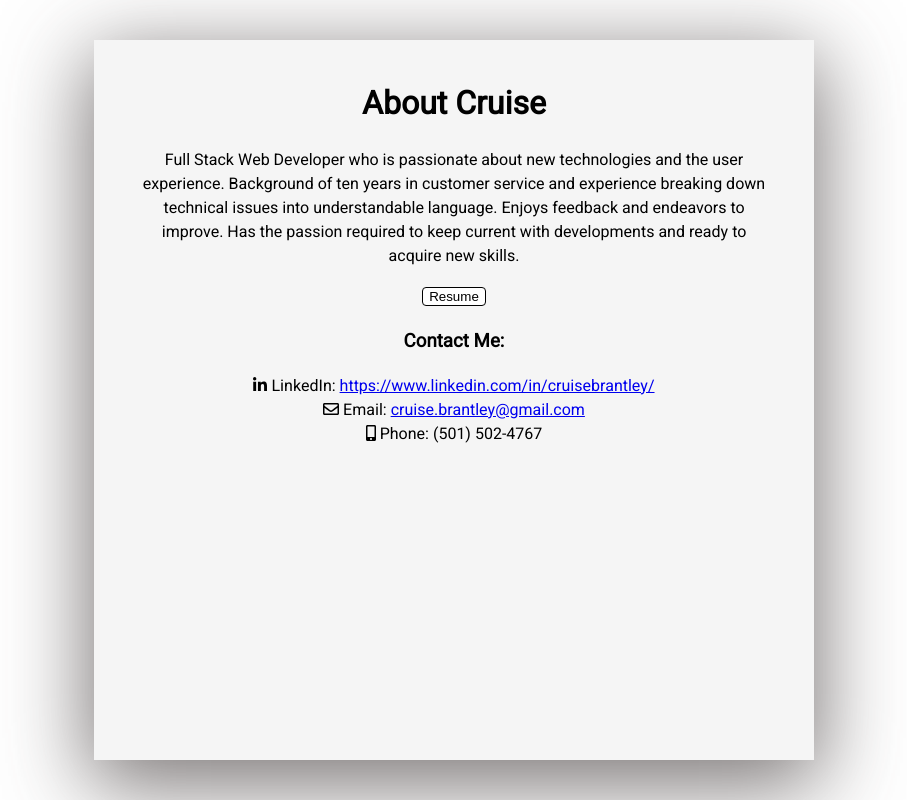
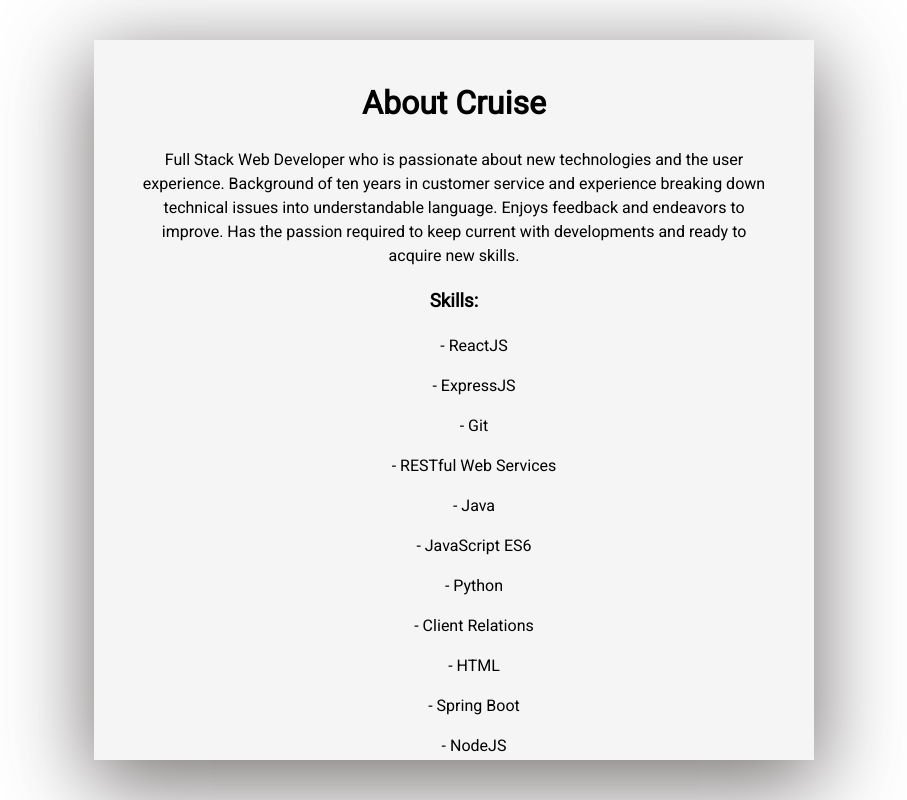
Before and after one commit to CruiseBrantley/portfolio, a React (Create React App) app: page /bio in a window 1280 px wide. Shown: the whole page, without its empty margins (186-1093 px from the left). Built offline with nearby package versions, Linux system fonts and the light colour scheme.

Commit message:
Import json data, added skills

```diff
--- a/src/components/bio.js
+++ b/src/components/bio.js
@@ -1,5 +1,6 @@
 import React, { Component } from "react";
 import Contact from "./contactMe";
+import information from "./information";
 
 class Bio extends Component {
 	componentDidMount() {
@@ -12,25 +13,30 @@ class Bio extends Component {
 		return (
 			<div className="corner-full-container">
 				<div className="bio-container">
-					<h1>About Cruise</h1>
-
-					<p>
-						Full Stack Web Developer who is passionate about new technologies
-						and the user experience. Background of ten years in customer service
-						and experience breaking down technical issues into understandable
-						language. Enjoys feedback and endeavors to improve. Has the passion
-						required to keep current with developments and ready to acquire new
-						skills.
-					</p>
-					<button
-						onClick={() =>
-							(window.location.href =
-								"https://drive.google.com/uc?export=download&id=1XXBy4Uu-oqYq1j6NxCvutcy3R0sKUlBy")
-						}
-					>
-						Resume
-					</button>
+					<h1>{`About ${information.Name}`}</h1>
+					<p>{information.Bio}</p>
 				</div>
+				<h3>Skills:</h3>
+				<div className="skills-container">
+					<div className="skills-div">
+						{information.Skills.map((skill, index) => {
+							return index % 3 === 0 ? <ul>{`- ${skill}`}</ul> : null;
+						})}
+					</div>
+					<div className="skills-div">
+						{information.Skills.map((skill, index) => {
+							return index % 3 === 1 ? <ul>{`- ${skill}`}</ul> : null;
+						})}
+					</div>
+					<div className="skills-div">
+						{information.Skills.map((skill, index) => {
+							return index % 3 === 2 ? <ul>{`- ${skill}`}</ul> : null;
+						})}
+					</div>
+				</div>
+				<button onClick={() => (window.location.href = information.Resume)}>
+					Resume
+				</button>
 				<Contact />
 			</div>
 		);
```
